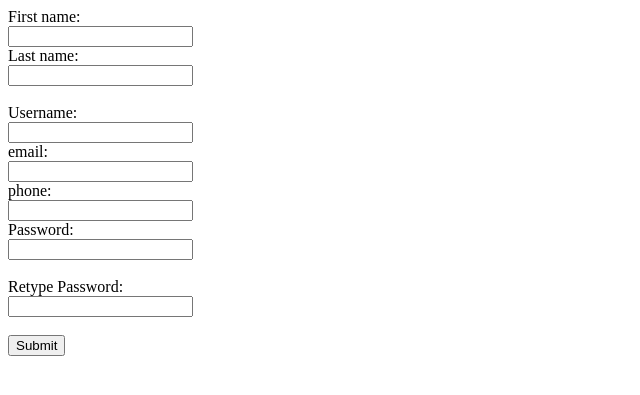
After one commit to adityajustgoweb/blog, a Django app: page /signup in a window 1280 px wide. The commit adds this page. Shown: the top 395 px of the page, without its empty margins (0-640 px from the left). Run offline with Django 4.2, Linux system fonts and the light colour scheme.

Commit message:
user auth added

```diff
--- /dev/null
+++ b/blog/templates/signup.html
@@ -0,0 +1,39 @@
+<!DOCTYPE html>
+<!--[if lt IE 7]>      <html class="no-js lt-ie9 lt-ie8 lt-ie7"> <![endif]-->
+<!--[if IE 7]>         <html class="no-js lt-ie9 lt-ie8"> <![endif]-->
+<!--[if IE 8]>         <html class="no-js lt-ie9"> <![endif]-->
+<!--[if gt IE 8]>      <html class="no-js"> <!--<![endif]-->
+<html>
+  <head>
+    <meta charset="utf-8">
+    <meta http-equiv="X-UA-Compatible" content="IE=edge">
+    <title></title>
+    <meta name="description" content="">
+    <meta name="viewport" content="width=device-width, initial-scale=1">
+    <link rel="stylesheet" href="">
+  </head>
+  <body>
+    <!--[if lt IE 7]>
+      <p class="browsehappy">You are using an <strong>outdated</strong> browser. Please <a href="#">upgrade your browser</a> to improve your experience.</p>
+    <![endif]-->
+    <form action='/signup' method ='post' >
+      {% csrf_token %}
+      <label for="fname">First name:</label><br>
+      <input type="text" id="fname" name="fname"><br>
+      <label for="lname">Last name:</label><br>
+      <input type="text" id="lname" name="lname"><br><br>
+      <label for="username">Username:</label><br>
+      <input type="text" id="username" name="username"><br>
+      <label for="email">email:</label><br>
+      <input type="email" id="email" name="email"><br>
+      <label for="phone">phone:</label><br>
+      <input type="text" id="phone" name="phone"><br>
+      <label for="pass1">Password:</label><br>
+      <input type="text" id="password1" name="password1"><br><br>
+      <label for="lname">Retype Password:</label><br>
+      <input type="text" id="Password2" name="password2"><br><br>
+      <input type="submit" value="Submit">
+    </form>
+    <script src="" async defer></script>
+  </body>
+</html>
--- a/blog/urls.py
+++ b/blog/urls.py
@@ -3,6 +3,7 @@ from . import views
 
 urlpatterns = [
 
-    path('', views.hello_blog),
+    path('blog', views.hello_blog, name ='blog'),
+    path('signup', views.handleSignup, name ='handlesignup')
 
 ]
--- a/blog/views.py
+++ b/blog/views.py
@@ -1,7 +1,33 @@
 from django.shortcuts import render
 from django.http import HttpResponse
+from django.contrib.auth.models import User
+from django.contrib import messages
 
 # Create your views here.
 
 def hello_blog(request):
     return HttpResponse("Hello Blog")
+
+
+def handleSignup(request):
+    if request.method=='POST':
+        #get the post parameters
+        username = request.POST['username']
+        fname = request.POST['fname']
+        lname = request.POST['lname']
+        phone = request.POST['phone']
+        email = request.POST['email']
+        pass1 = request.POST['password1']
+        pass2 = request.POST['password2']
+
+        # Create the user
+        member = User.objects.create_user(username,email, pass1)
+        member.first_name=fname
+        member.last_name=lname
+        member.phone_num=phone
+        member.save()
+        messages.success(request, "Account Created")
+        return HttpResponse("User Created")
+
+    else:
+        return render(request, 'signup.html')
--- a/cms/templates/home.html
+++ b/cms/templates/home.html
@@ -1 +1,2 @@
+
 <h1> {{p.page_heading}} </h1>
--- a/cms/views.py
+++ b/cms/views.py
@@ -7,7 +7,6 @@ from django.shortcuts import get_object_or_404
 
 def hello_world(request):
     return HttpResponse("hello")
-
 
 
 def all_pages(request):
--- a/website/urls.py
+++ b/website/urls.py
@@ -21,7 +21,7 @@ from django.http import HttpResponse
 urlpatterns = [
     path('admin/', admin.site.urls),
     path('', include('cms.urls')),
-    path('blog', include('blog.urls')),
+    path('', include('blog.urls')),
 
 
 
```
Also changed, not shown: blog/models.py (+16 -6 lines), blog/templates/register.html (added, +36 -0 lines), blog/migrations/0002_rename_author_bio_author_name_and_more.py (added), blog/migrations/0003_alter_post_author.py (added), blog/migrations/0004_alter_post_author.py (added), blog/migrations/0005_alter_post_author.py (added), blog/migrations/0006_post_created_at.py (added), blog/migrations/0007_post_meta_description_post_meta_title.py (added), blog/migrations/0008_alter_post_meta_description.py (added), blog/migrations/0009_alter_post_meta_title.py (added), blog/migrations/0010_alter_post_description.py (added), blog/migrations/0011_author_email.py (added), db.sqlite3.
